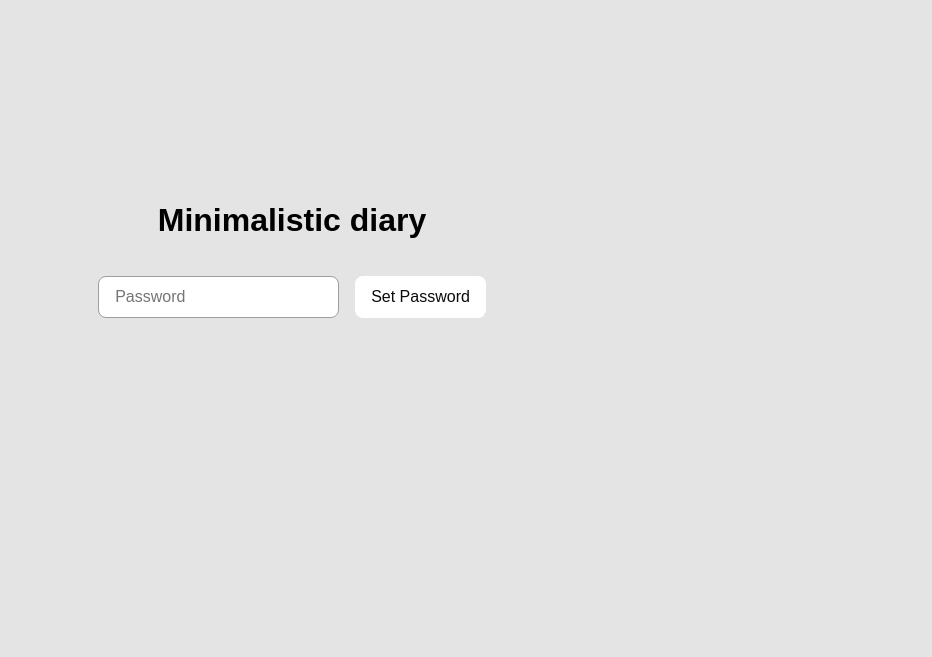
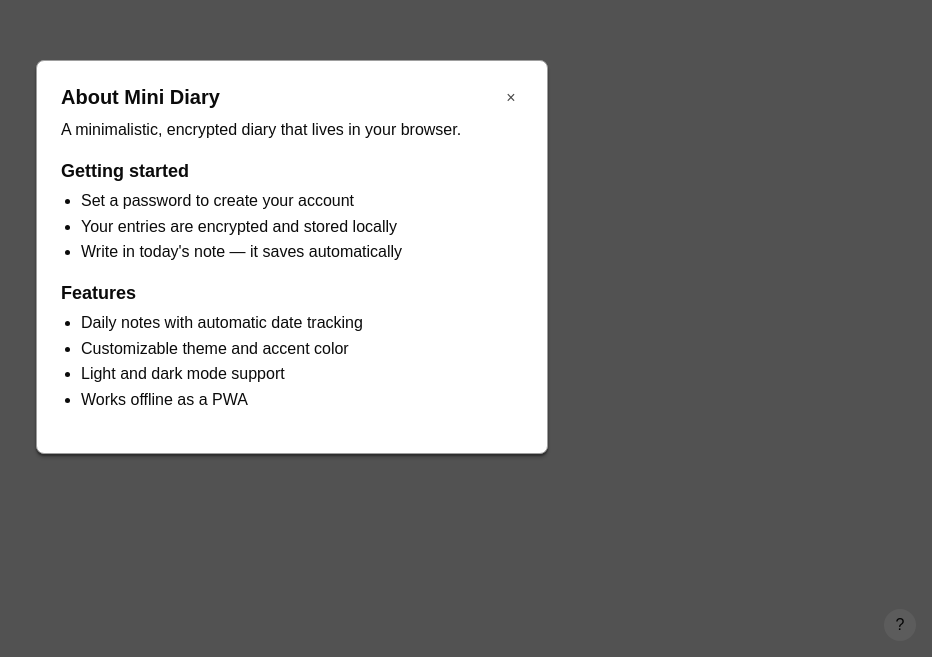
Before and after one commit to DcNiemandd/mini-diary, a React (Vite) app: page / in a window 1280 px wide. Shown: the part 143-800 px from the top of the page, without its empty margins (348-1280 px from the left). Built offline with nearby package versions, Linux system fonts and the light colour scheme; a web font is replaced by a local one.

Commit message:
feat: updated help dialog, buttons, lib dialog still needs cleaning

```diff
--- a/lib/dialog/dialog.module.scss
+++ b/lib/dialog/dialog.module.scss
@@ -13,16 +13,17 @@
 
     .title {
         margin: 0;
-        font-size: 1.125rem;
     }
 
     .close {
-        background: none;
-        border: none;
-        font-size: 1.5rem;
         cursor: pointer;
-        padding: 0 0.25rem;
-        line-height: 1;
+        width: 1.5rem;
+        height: 1.5rem;
+        border-radius: 50%;
+        display: flex;
+        align-items: center;
+        justify-content: center;
+        padding: 0;
     }
 
     .content {
--- a/src/components/appDialog/appDialog.module.scss
+++ b/src/components/appDialog/appDialog.module.scss
@@ -14,7 +14,7 @@
     }
 
     h2 {
-        font: var(--h3);
+        font: var(--h2);
         color: var(--text);
     }
 
--- /dev/null
+++ b/src/components/helpButton/HelpButton.tsx
@@ -0,0 +1,11 @@
+import type { FC } from 'react';
+import { openHelpDialog } from '../helpDialog/helpDialog.tsx';
+import style from './helpButton.module.scss';
+
+export const HelpButton: FC = () => {
+    return (
+        <button className={style.button} onClick={openHelpDialog} aria-label="Help">
+            ?
+        </button>
+    );
+};
--- /dev/null
+++ b/src/components/helpButton/helpButton.module.scss
@@ -0,0 +1,11 @@
+.button {
+    position: fixed;
+    bottom: 1rem;
+    right: 1rem;
+    width: 2rem;
+    height: 2rem;
+    border-radius: 50%;
+    display: flex;
+    align-items: center;
+    justify-content: center;
+}
--- /dev/null
+++ b/src/components/helpDialog/HelpContent.tsx
@@ -0,0 +1,23 @@
+import type { FC } from 'react';
+import style from './helpDialog.module.scss';
+
+export const HelpContent: FC = () => (
+    <div className={style.content}>
+        <p>A minimalistic, encrypted diary that lives in your browser.</p>
+
+        <h3>Getting started</h3>
+        <ul>
+            <li>Set a password to create your account</li>
+            <li>Your entries are encrypted and stored locally</li>
+            <li>Write in today's note — it saves automatically</li>
+        </ul>
+
+        <h3>Features</h3>
+        <ul>
+            <li>Daily notes with automatic date tracking</li>
+            <li>Customizable theme and accent color</li>
+            <li>Light and dark mode support</li>
+            <li>Works offline as a PWA</li>
+        </ul>
+    </div>
+);
--- /dev/null
+++ b/src/components/helpDialog/helpDialog.module.scss
@@ -0,0 +1,14 @@
+.content {
+    h3 {
+        margin: 1rem 0 0.25rem;
+    }
+
+    p {
+        margin: 0;
+    }
+
+    ul {
+        margin: 0.25rem 0 0;
+        padding-left: 1.25rem;
+    }
+}
--- /dev/null
+++ b/src/components/helpDialog/helpDialog.tsx
@@ -0,0 +1,9 @@
+import { openAppDialog } from '../appDialog/appDialog.tsx';
+import { HelpContent } from './HelpContent.tsx';
+
+export const openHelpDialog = () =>
+    openAppDialog({
+        title: 'About Mini Diary',
+        content: <HelpContent />,
+        showClose: true,
+    });
--- a/src/layouts/loginLayout/loginLayout.tsx
+++ b/src/layouts/loginLayout/loginLayout.tsx
@@ -1,12 +1,24 @@
-import { type FC } from 'react';
+import { useContext, useEffect, type FC } from 'react';
+import { HelpButton } from '../../components/helpButton/HelpButton.tsx';
+import { openHelpDialog } from '../../components/helpDialog/helpDialog.tsx';
 import { LoginForm } from '../../components/loginForm/loginForm';
+import { AuthContext } from '../../contexts/authContext/authContext.ts';
 import style from './loginLayout.module.scss';
 
 export const LoginLayout: FC = () => {
+    const { isUser } = useContext(AuthContext);
+
+    useEffect(() => {
+        if (!isUser) {
+            openHelpDialog();
+        }
+    }, [isUser]);
+
     return (
         <div className={style['login-container']}>
             <h1>Minimalistic diary</h1>
             <LoginForm />
+            <HelpButton />
         </div>
     );
 };
--- a/src/styles/globals.scss
+++ b/src/styles/globals.scss
@@ -42,6 +42,29 @@ button {
     white-space: nowrap;
 }
 
+h1 {
+    font: var(--h1);
+}
+h2 {
+    font: var(--h2);
+}
+h3 {
+    font: var(--h3);
+}
+h4 {
+    font: var(--h4);
+}
+
+p,
+li {
+    font: var(--p);
+    color: var(---text-muted);
+}
+
+small {
+    font: var(--small);
+}
+
 #root {
     height: 100lvh;
 }
```
Also changed, not shown: src/components/appDialog/appDialog.module.scss.d.ts (added, +21 -0 lines), src/components/helpButton/helpButton.module.scss.d.ts (added, +18 -0 lines), src/components/helpDialog/helpDialog.module.scss.d.ts (added, +18 -0 lines).
